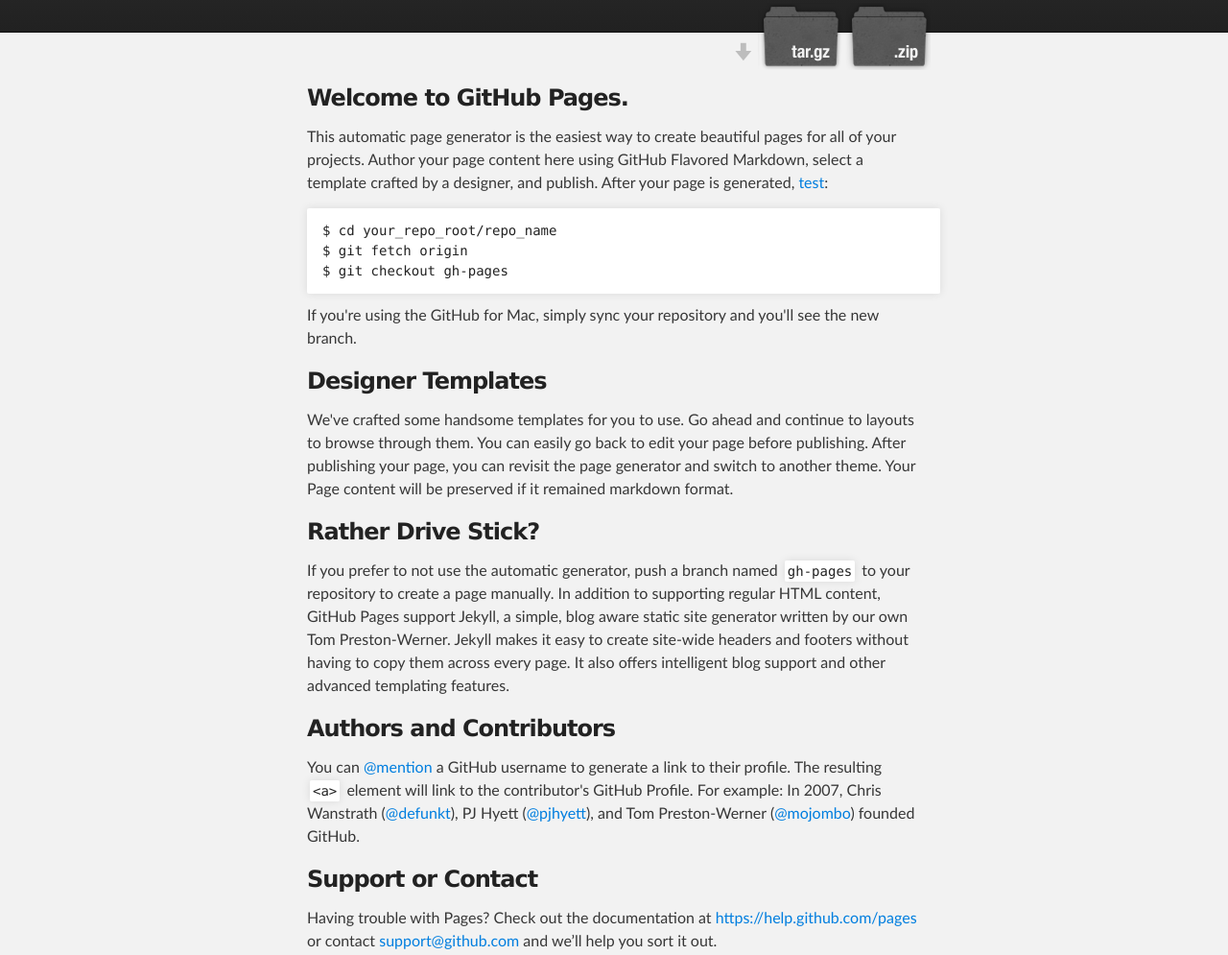
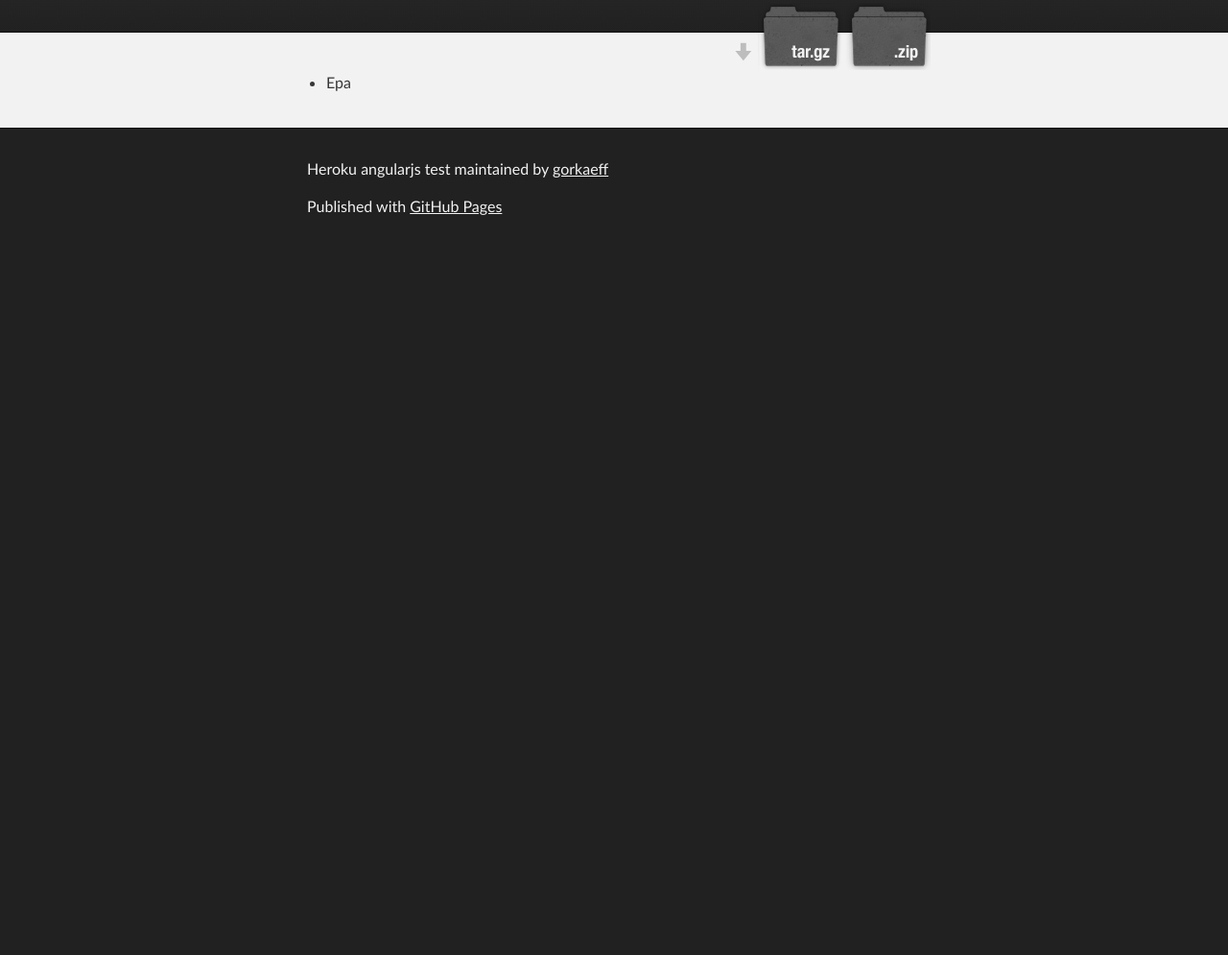
Before and after one commit to gorkaeff/heroku_angularjs_test, a plain HTML site: page index.html in a window 1280 px wide. Shown: the part 176-1171 px from the top of the page at 96% size. After the commit the page ends 800 px from the top, so only its background shows below. Drawn offline with Linux system fonts and the light colour scheme.

```diff
--- a/index.html
+++ b/index.html
@@ -31,37 +31,9 @@
     <!-- MAIN CONTENT -->
     <div id="main_content_wrap" class="outer">
       <section id="main_content" class="inner">
-        <h3>
-<a id="welcome-to-github-pages" class="anchor" href="#welcome-to-github-pages" aria-hidden="true"><span class="octicon octicon-link"></span></a>Welcome to GitHub Pages.</h3>
-
-<p>This automatic page generator is the easiest way to create beautiful pages for all of your projects. Author your page content here using GitHub Flavored Markdown, select a template crafted by a designer, and publish. After your page is generated, <a href="http://google.es">test</a>:</p>
-
-<pre><code>$ cd your_repo_root/repo_name
-$ git fetch origin
-$ git checkout gh-pages
-</code></pre>
-
-<p>If you're using the GitHub for Mac, simply sync your repository and you'll see the new branch.</p>
-
-<h3>
-<a id="designer-templates" class="anchor" href="#designer-templates" aria-hidden="true"><span class="octicon octicon-link"></span></a>Designer Templates</h3>
-
-<p>We've crafted some handsome templates for you to use. Go ahead and continue to layouts to browse through them. You can easily go back to edit your page before publishing. After publishing your page, you can revisit the page generator and switch to another theme. Your Page content will be preserved if it remained markdown format.</p>
-
-<h3>
-<a id="rather-drive-stick" class="anchor" href="#rather-drive-stick" aria-hidden="true"><span class="octicon octicon-link"></span></a>Rather Drive Stick?</h3>
-
-<p>If you prefer to not use the automatic generator, push a branch named <code>gh-pages</code> to your repository to create a page manually. In addition to supporting regular HTML content, GitHub Pages support Jekyll, a simple, blog aware static site generator written by our own Tom Preston-Werner. Jekyll makes it easy to create site-wide headers and footers without having to copy them across every page. It also offers intelligent blog support and other advanced templating features.</p>
-
-<h3>
-<a id="authors-and-contributors" class="anchor" href="#authors-and-contributors" aria-hidden="true"><span class="octicon octicon-link"></span></a>Authors and Contributors</h3>
-
-<p>You can <a href="https://github.com/blog/821" class="user-mention">@mention</a> a GitHub username to generate a link to their profile. The resulting <code>&lt;a&gt;</code> element will link to the contributor's GitHub Profile. For example: In 2007, Chris Wanstrath (<a href="https://github.com/defunkt" class="user-mention">@defunkt</a>), PJ Hyett (<a href="https://github.com/pjhyett" class="user-mention">@pjhyett</a>), and Tom Preston-Werner (<a href="https://github.com/mojombo" class="user-mention">@mojombo</a>) founded GitHub.</p>
-
-<h3>
-<a id="support-or-contact" class="anchor" href="#support-or-contact" aria-hidden="true"><span class="octicon octicon-link"></span></a>Support or Contact</h3>
-
-<p>Having trouble with Pages? Check out the documentation at <a href="https://help.github.com/pages">https://help.github.com/pages</a> or contact <a href="mailto:support@github.com">support@github.com</a> and we’ll help you sort it out.</p>
+        <ul>
+<li>Epa</li>
+</ul>
       </section>
     </div>
 
```
Also changed, not shown: params.json (+1 -1 lines).
